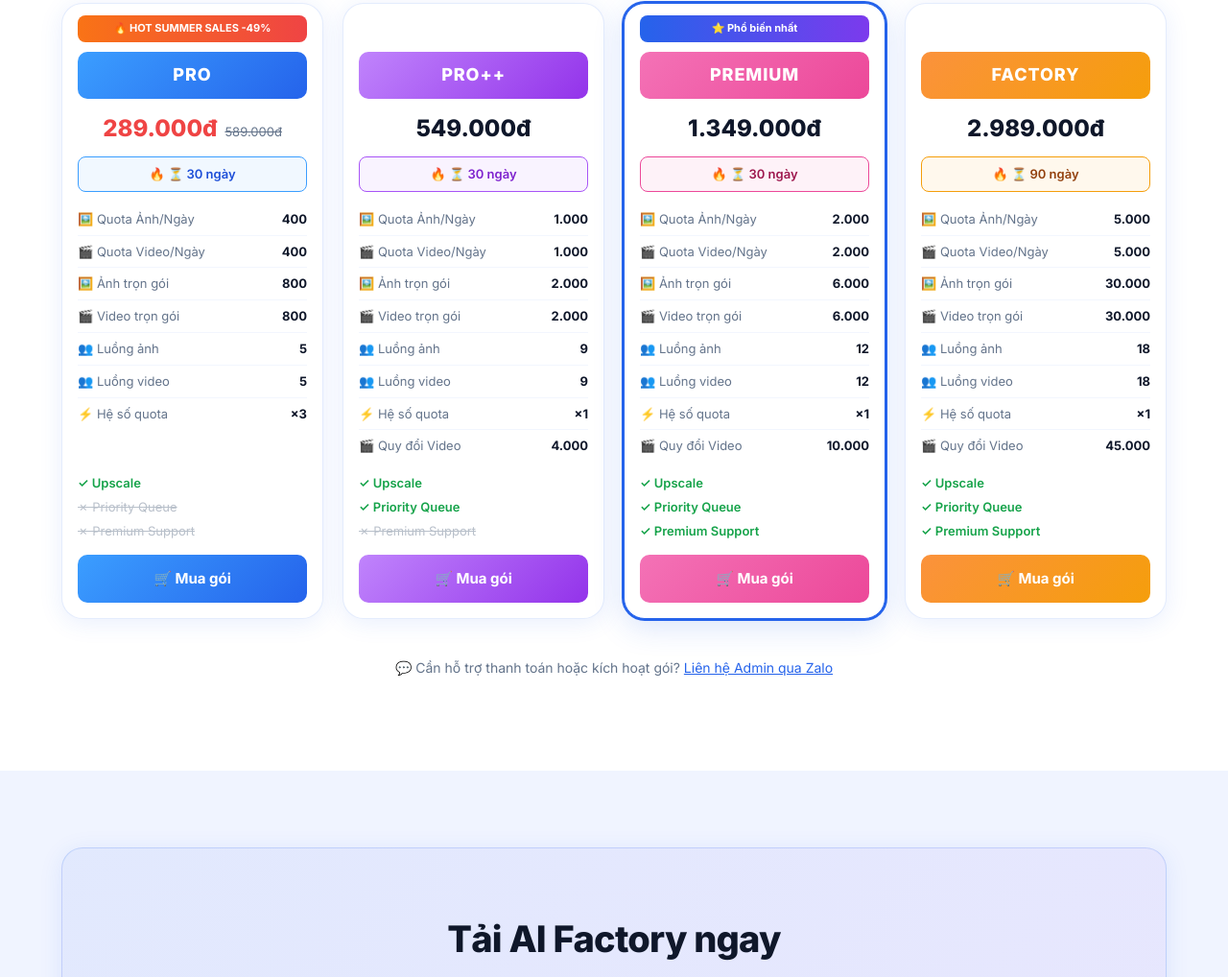
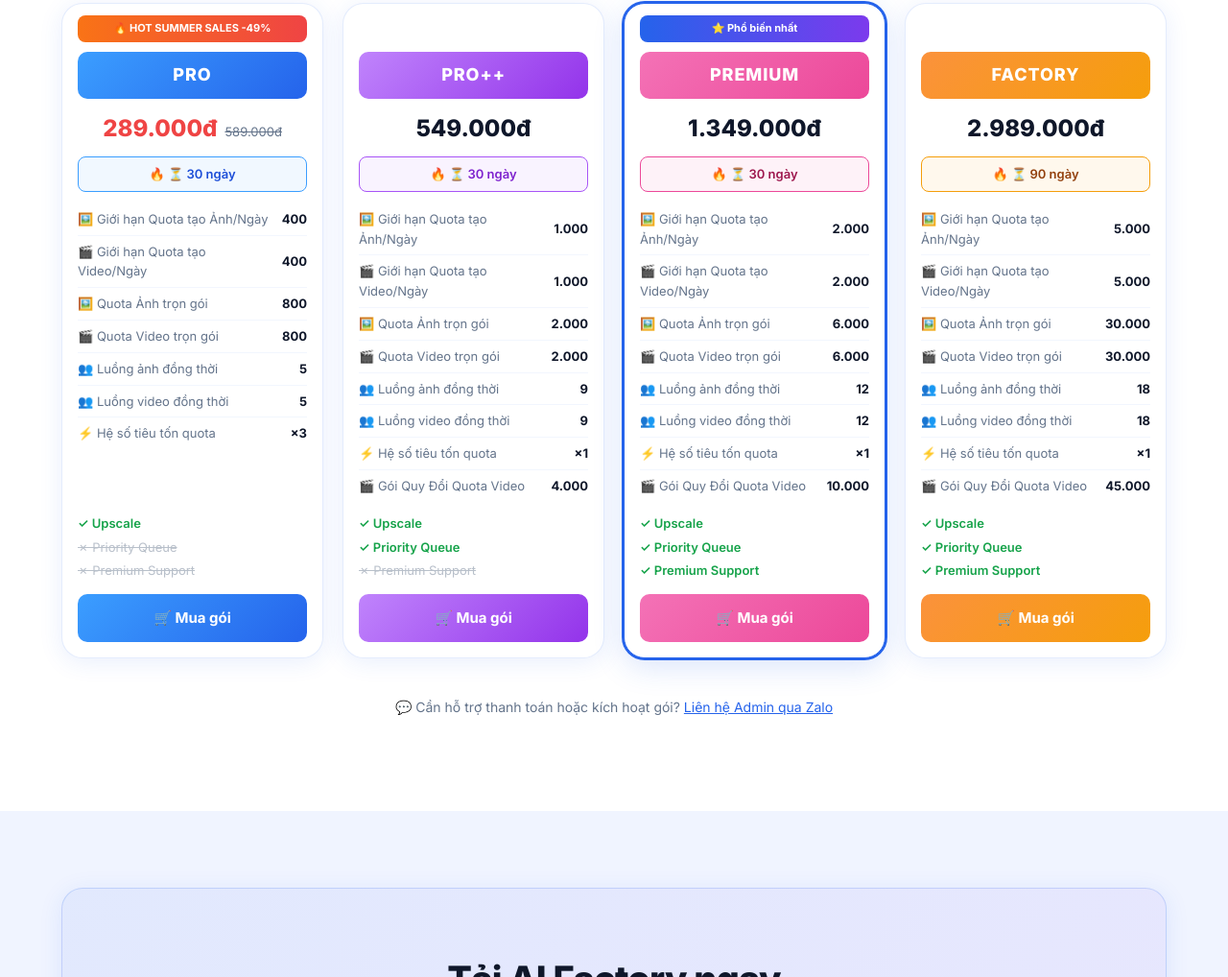
Before and after one commit to vuongbmt/aifactory-web, a plain HTML site: page index.html in a window 1280 px wide. Shown: the part 3631-4649 px from the top of the page at 96% size. Drawn offline with Linux system fonts and the light colour scheme.

Commit message:
Pricing: update feature labels to match reference image

```diff
--- a/index.html
+++ b/index.html
@@ -238,13 +238,13 @@
           </div>
           <div class="pricing-duration pricing-duration--blue">🔥 ⏳ 30 ngày</div>
           <ul class="pricing-features">
-            <li><span>🖼️ Quota Ảnh/Ngày</span><strong>400</strong></li>
-            <li><span>🎬 Quota Video/Ngày</span><strong>400</strong></li>
-            <li><span>🖼️ Ảnh trọn gói</span><strong>800</strong></li>
-            <li><span>🎬 Video trọn gói</span><strong>800</strong></li>
-            <li><span>👥 Luồng ảnh</span><strong>5</strong></li>
-            <li><span>👥 Luồng video</span><strong>5</strong></li>
-            <li><span>⚡ Hệ số quota</span><strong>×3</strong></li>
+            <li><span>🖼️ Giới hạn Quota tạo Ảnh/Ngày</span><strong>400</strong></li>
+            <li><span>🎬 Giới hạn Quota tạo Video/Ngày</span><strong>400</strong></li>
+            <li><span>🖼️ Quota Ảnh trọn gói</span><strong>800</strong></li>
+            <li><span>🎬 Quota Video trọn gói</span><strong>800</strong></li>
+            <li><span>👥 Luồng ảnh đồng thời</span><strong>5</strong></li>
+            <li><span>👥 Luồng video đồng thời</span><strong>5</strong></li>
+            <li><span>⚡ Hệ số tiêu tốn quota</span><strong>×3</strong></li>
           </ul>
           <div class="pricing-perks">
             <span>✓ Upscale</span>
@@ -263,14 +263,14 @@
           </div>
           <div class="pricing-duration pricing-duration--purple">🔥 ⏳ 30 ngày</div>
           <ul class="pricing-features">
-            <li><span>🖼️ Quota Ảnh/Ngày</span><strong>1.000</strong></li>
-            <li><span>🎬 Quota Video/Ngày</span><strong>1.000</strong></li>
-            <li><span>🖼️ Ảnh trọn gói</span><strong>2.000</strong></li>
-            <li><span>🎬 Video trọn gói</span><strong>2.000</strong></li>
-            <li><span>👥 Luồng ảnh</span><strong>9</strong></li>
-            <li><span>👥 Luồng video</span><strong>9</strong></li>
-            <li><span>⚡ Hệ số quota</span><strong>×1</strong></li>
-            <li><span>🎬 Quy đổi Video</span><strong>4.000</strong></li>
+            <li><span>🖼️ Giới hạn Quota tạo Ảnh/Ngày</span><strong>1.000</strong></li>
+            <li><span>🎬 Giới hạn Quota tạo Video/Ngày</span><strong>1.000</strong></li>
+            <li><span>🖼️ Quota Ảnh trọn gói</span><strong>2.000</strong></li>
+            <li><span>🎬 Quota Video trọn gói</span><strong>2.000</strong></li>
+            <li><span>👥 Luồng ảnh đồng thời</span><strong>9</strong></li>
+            <li><span>👥 Luồng video đồng thời</span><strong>9</strong></li>
+            <li><span>⚡ Hệ số tiêu tốn quota</span><strong>×1</strong></li>
+            <li><span>🎬 Gói Quy Đổi Quota Video</span><strong>4.000</strong></li>
           </ul>
           <div class="pricing-perks">
             <span>✓ Upscale</span>
@@ -291,14 +291,14 @@
           </div>
           <div class="pricing-duration pricing-duration--pink">🔥 ⏳ 30 ngày</div>
           <ul class="pricing-features">
-            <li><span>🖼️ Quota Ảnh/Ngày</span><strong>2.000</strong></li>
-            <li><span>🎬 Quota Video/Ngày</span><strong>2.000</strong></li>
-            <li><span>🖼️ Ảnh trọn gói</span><strong>6.000</strong></li>
-            <li><span>🎬 Video trọn gói</span><strong>6.000</strong></li>
-            <li><span>👥 Luồng ảnh</span><strong>12</strong></li>
-            <li><span>👥 Luồng video</span><strong>12</strong></li>
-            <li><span>⚡ Hệ số quota</span><strong>×1</strong></li>
-            <li><span>🎬 Quy đổi Video</span><strong>10.000</strong></li>
+            <li><span>🖼️ Giới hạn Quota tạo Ảnh/Ngày</span><strong>2.000</strong></li>
+            <li><span>🎬 Giới hạn Quota tạo Video/Ngày</span><strong>2.000</strong></li>
+            <li><span>🖼️ Quota Ảnh trọn gói</span><strong>6.000</strong></li>
+            <li><span>🎬 Quota Video trọn gói</span><strong>6.000</strong></li>
+            <li><span>👥 Luồng ảnh đồng thời</span><strong>12</strong></li>
+            <li><span>👥 Luồng video đồng thời</span><strong>12</strong></li>
+            <li><span>⚡ Hệ số tiêu tốn quota</span><strong>×1</strong></li>
+            <li><span>🎬 Gói Quy Đổi Quota Video</span><strong>10.000</strong></li>
           </ul>
           <div class="pricing-perks">
             <span>✓ Upscale</span>
@@ -317,14 +317,14 @@
           </div>
           <div class="pricing-duration pricing-duration--orange">🔥 ⏳ 90 ngày</div>
           <ul class="pricing-features">
-            <li><span>🖼️ Quota Ảnh/Ngày</span><strong>5.000</strong></li>
-            <li><span>🎬 Quota Video/Ngày</span><strong>5.000</strong></li>
-            <li><span>🖼️ Ảnh trọn gói</span><strong>30.000</strong></li>
-            <li><span>🎬 Video trọn gói</span><strong>30.000</strong></li>
-            <li><span>👥 Luồng ảnh</span><strong>18</strong></li>
-            <li><span>👥 Luồng video</span><strong>18</strong></li>
-            <li><span>⚡ Hệ số quota</span><strong>×1</strong></li>
-            <li><span>🎬 Quy đổi Video</span><strong>45.000</strong></li>
+            <li><span>🖼️ Giới hạn Quota tạo Ảnh/Ngày</span><strong>5.000</strong></li>
+            <li><span>🎬 Giới hạn Quota tạo Video/Ngày</span><strong>5.000</strong></li>
+            <li><span>🖼️ Quota Ảnh trọn gói</span><strong>30.000</strong></li>
+            <li><span>🎬 Quota Video trọn gói</span><strong>30.000</strong></li>
+            <li><span>👥 Luồng ảnh đồng thời</span><strong>18</strong></li>
+            <li><span>👥 Luồng video đồng thời</span><strong>18</strong></li>
+            <li><span>⚡ Hệ số tiêu tốn quota</span><strong>×1</strong></li>
+            <li><span>🎬 Gói Quy Đổi Quota Video</span><strong>45.000</strong></li>
           </ul>
           <div class="pricing-perks">
             <span>✓ Upscale</span>
```
